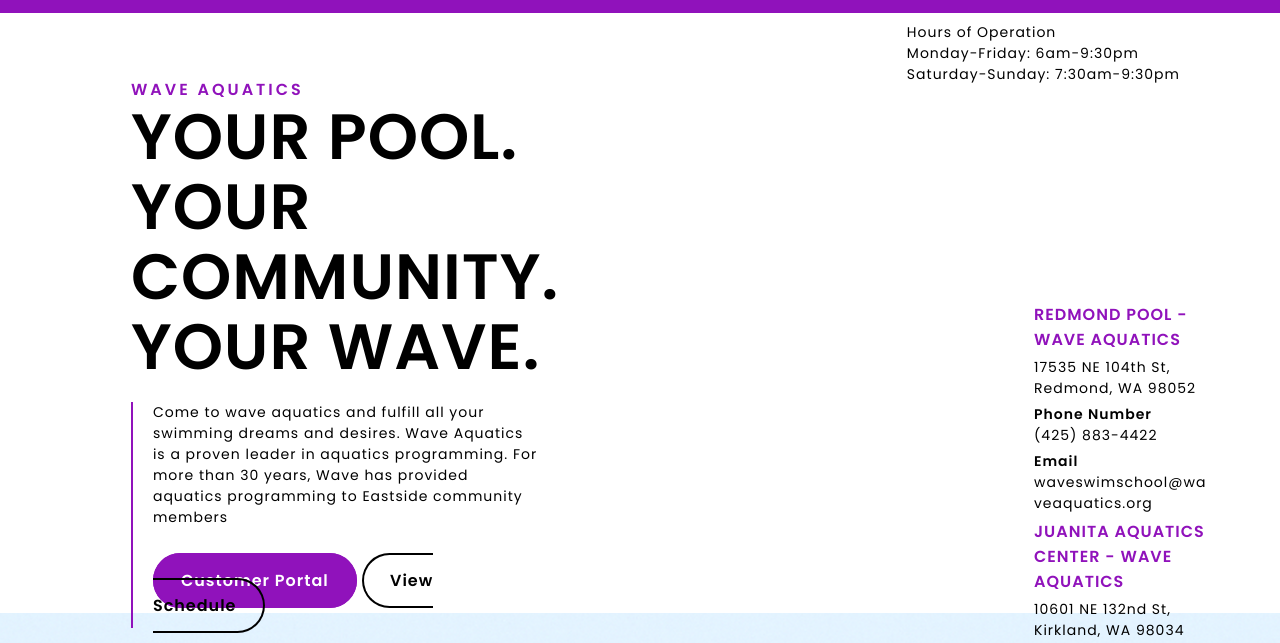
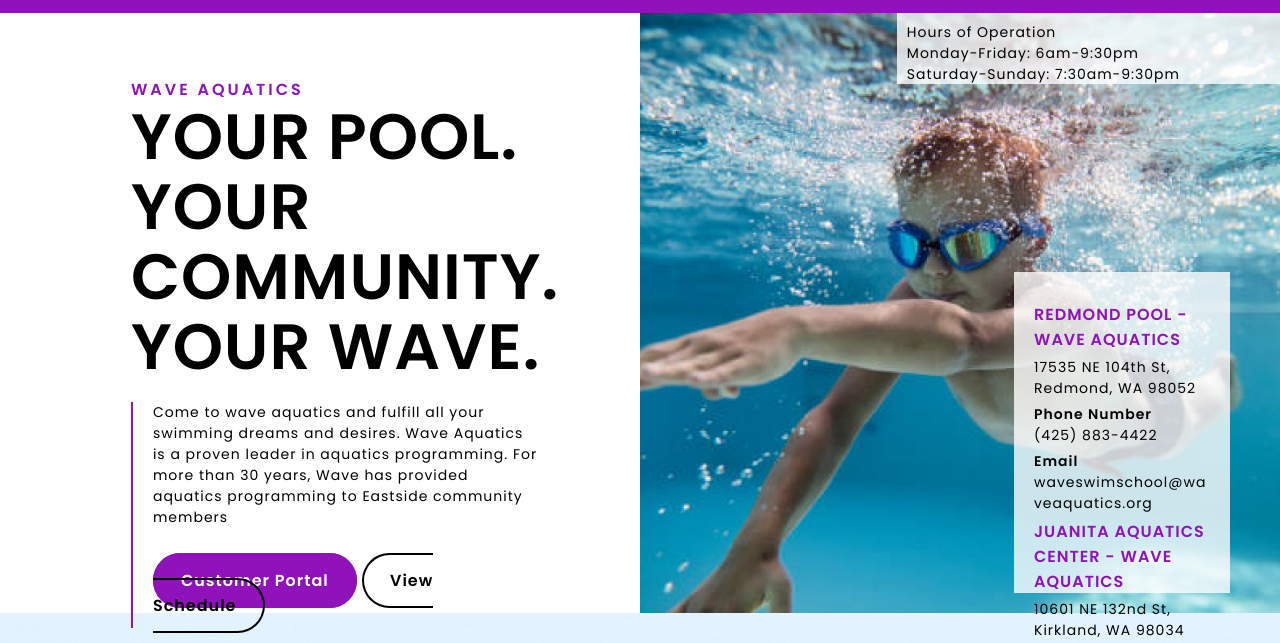
Before and after one commit to rubenmeesterWave/wave-aquatics-website, a plain HTML site: page index.html in a window 1280 px wide. Shown: the part 107-750 px from the top of the page. Drawn offline with Linux system fonts and the light colour scheme.

Commit message:
img linking test pt2

```diff
--- a/css/layout.css
+++ b/css/layout.css
@@ -29,7 +29,7 @@
 .main-right{
    height: 83.5%;
     width: 50%;
-    background-image: url(./imgs/SwimKid.png);
+    background-image: url(../imgs/SwimKid.png);
     background-size: cover;
     background-position: center;
     background-repeat: no-repeat;
```
